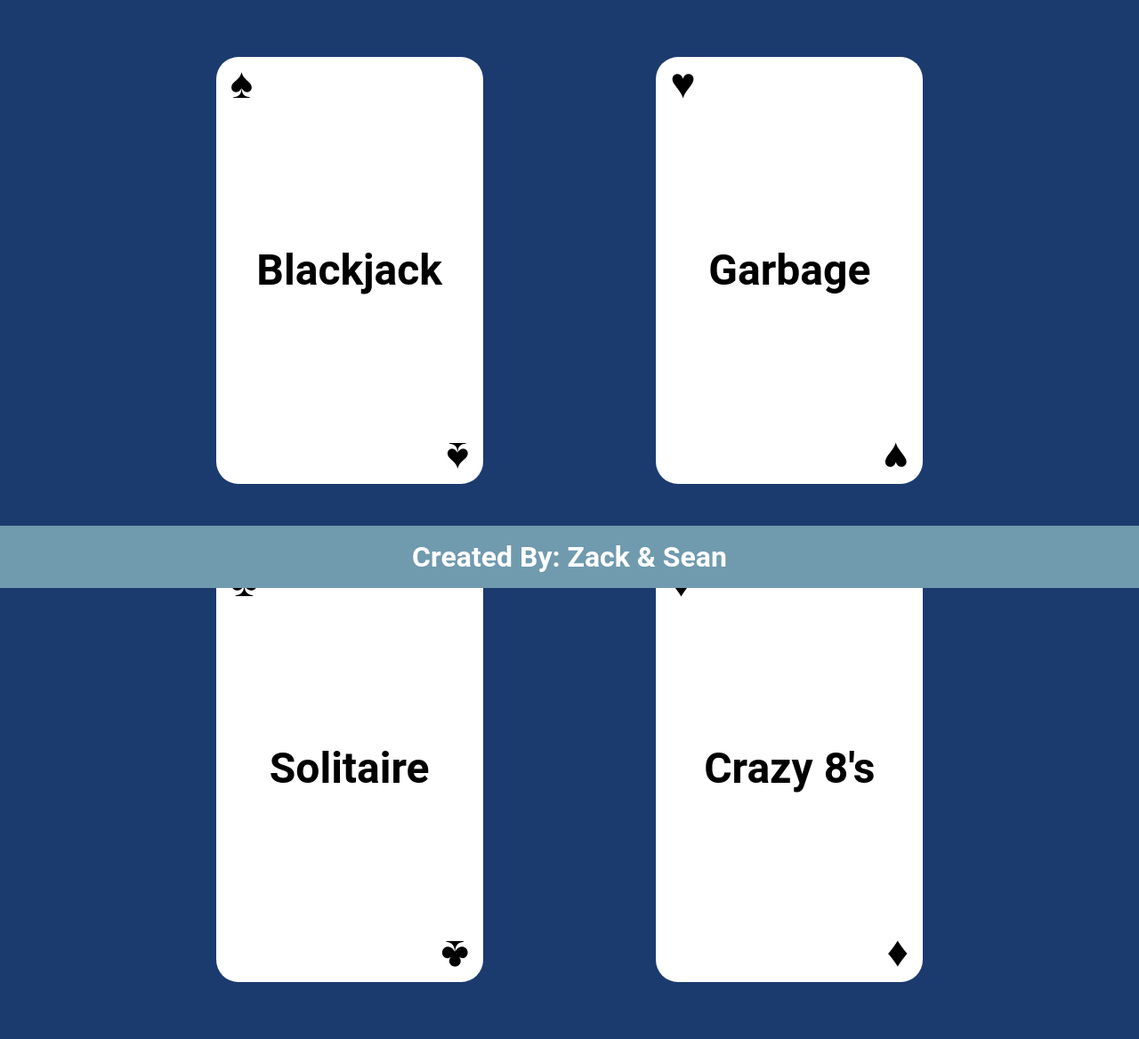
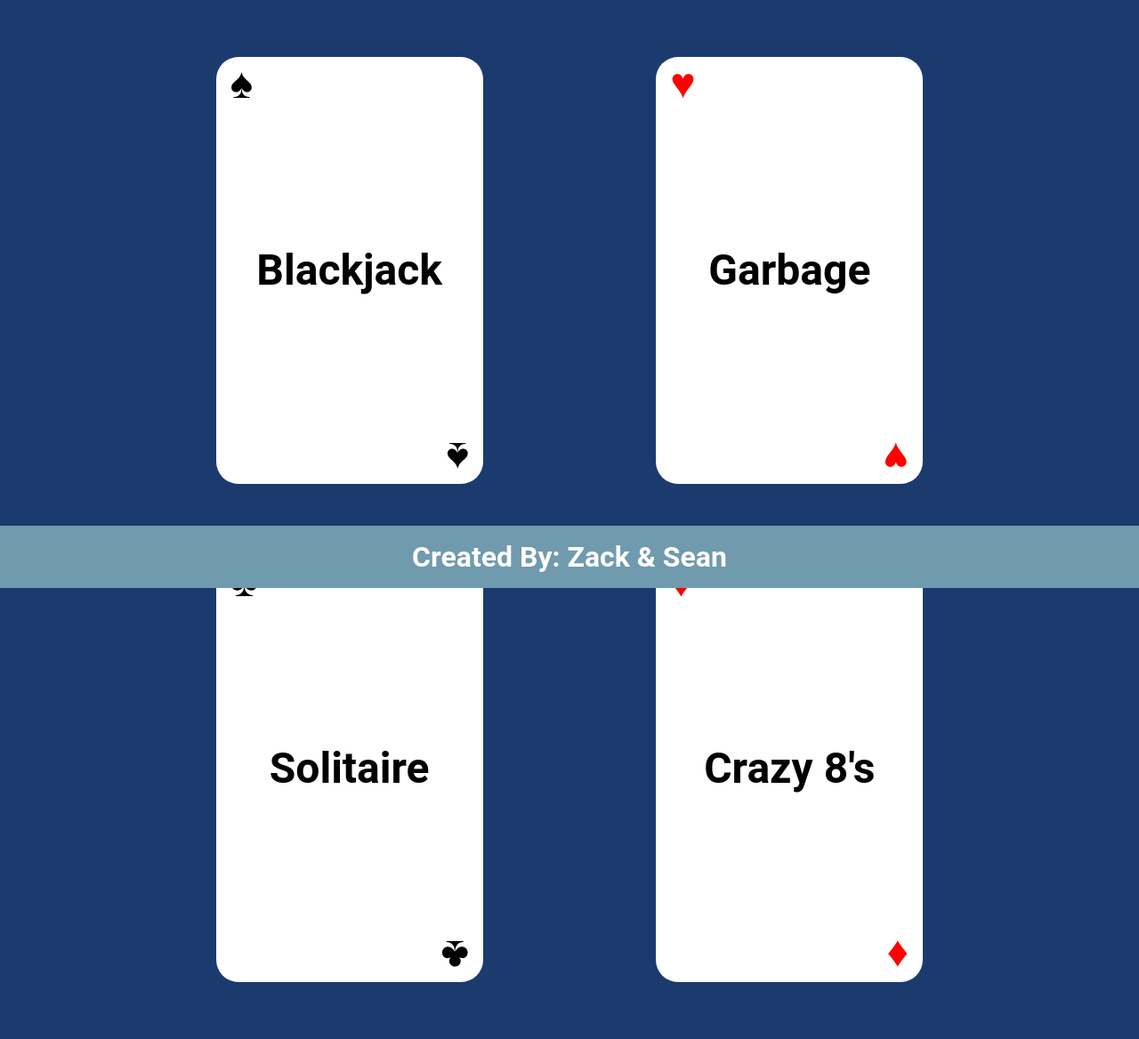
Before and after one commit to Seann321/cardProject, a Flask app: page /templates/index.html in a window 1280 px wide. Shown: the part 139-1307 px from the top of the page at 89% size. Run offline with Flask 2, Linux system fonts and the light colour scheme.

Commit message:
Heart and Diamond on the landing page are now red.

```diff
--- a/templates/index.html
+++ b/templates/index.html
@@ -18,9 +18,9 @@
         </div>
       </a>
       <div class="card">
-        <div class="top">♥</div>
+        <div class="top" style="color: red">♥</div>
         <div class="text">Garbage</div>
-        <div class="bottom">♥</div>
+        <div class="bottom" style="color: red">♥</div>
       </div>
       <div class="card">
         <div class="top">♣</div>
@@ -28,9 +28,9 @@
         <div class="bottom">♣</div>
       </div>
       <div class="card">
-        <div class="top">♦</div>
+        <div class="top" style="color: red">♦</div>
         <div class="text">Crazy 8's</div>
-        <div class="bottom">♦</div>
+        <div class="bottom" style="color: red">♦</div>
       </div>
     </div>
     <div class="footer">Created By: {{credits}}</div>
```
